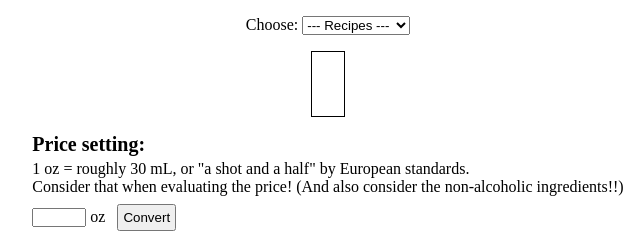
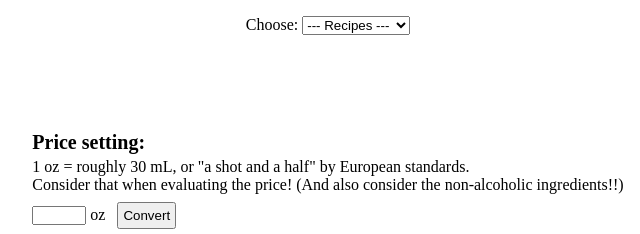
Before and after one commit to nbarnabee/club_helpers, a plain HTML site: page recipes/index.html in a window 1280 px wide. Shown: the full height of the page, 312-952 px from the left. Drawn offline with Linux system fonts and the light colour scheme.

Commit message:
Set border on non-empty card only

```diff
--- a/recipes/main.js
+++ b/recipes/main.js
@@ -56,6 +56,7 @@ class CardMaker {
     selectMenu.appendChild(option);
   }
   makeCard(e) {
+    document.querySelector(".recipe-card").classList.add("bordered");
     document.getElementById("title").innerText = e.target.value;
     const ingredients = document.getElementById("ingredients");
     const instructions = document.getElementById("instructions");
--- a/recipes/style.css
+++ b/recipes/style.css
@@ -31,7 +31,7 @@ main {
   align-items: center;
 }
 
-.recipe-card {
+.bordered {
   border: 1px solid black;
 }
 
```
